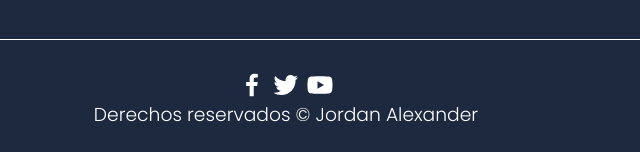
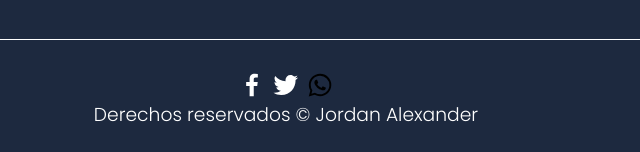
Before and after one commit to Gustavo-Escobar/gustavoescobar.github.io, a plain HTML site: page index.html in a window 1280 px wide. Shown: the part 4217-4369 px from the top of the page, 354-994 px from the left. Drawn offline with Linux system fonts and the light colour scheme.

Commit message:
cambio de imagen
secambio you ttou po wat

```diff
--- a/index.html
+++ b/index.html
@@ -411,7 +411,7 @@
             ><img src="./images/twitter.svg" class="footer__img"
           /></a>
           <a href="#" class="footer__icons"
-            ><img src="./images/youtube.svg" class="footer__img"
+            ><img src="./images/WatSapp.svg" class="footer__img"
           /></a>
         </div>
 
```
Also changed, not shown: images/WatSapp.svg (added).
